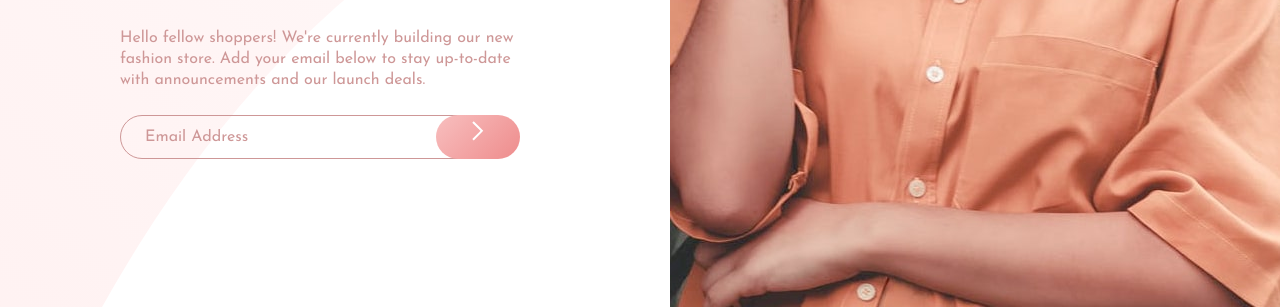
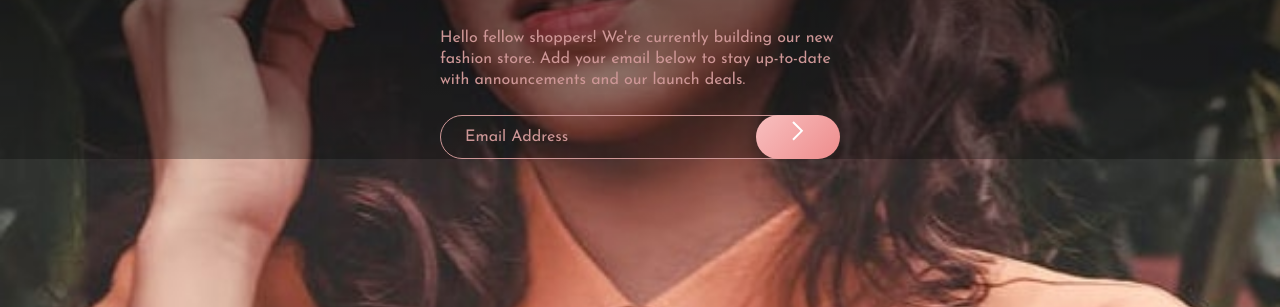
Before and after one commit to umutbozdag/FMA-Project-1, a plain HTML site: page index.html in a window 1280 px wide. Shown: the part 493-800 px from the top of the page. Drawn offline with Linux system fonts and the light colour scheme.

Commit message:
Add files via upload

```diff
--- a/index.html
+++ b/index.html
@@ -27,7 +27,8 @@
                     Add your email below to stay up-to-date with announcements and our launch deals.</p>
 
                 <div class="input-section">
-                    <input class="invalid" id="input-email" type="email" placeholder="Email Address" required>
+                    <input class="invalid" id="input-email" type="email" placeholder="Email Address"
+                        aria-labelledby="input-email">
                     <img class="icon-error" src="images/icon-error.svg" alt="Error icon" style="z-index: 99;">
                     <button onclick="validateEmail()"><img src="images/icon-arrow.svg" alt="Arrow icon"></button>
                 </div>
@@ -43,7 +44,6 @@
         </div>
     </main>
 
-
 </body>
 
 </html>
--- a/scss/_homepage.scss
+++ b/scss/_homepage.scss
@@ -3,12 +3,10 @@ $font-family: 'Josefin Sans',
 sans-serif;
 
 body {
-    background: url('/images/bg-pattern-desktop.svg');
+    background: url('../images/bg-pattern-desktop.svg');
     background-repeat: no-repeat;
     background-size: cover;
     font-family: $font-family;
-    height: 100vh;
-    background-position: center;
 }
 
 header {
@@ -183,7 +181,7 @@ main {
 @media only screen and (max-width: 768px) {
     body {
         background: linear-gradient(rgba(0, 0, 0, 1), rgba(0, 0, 0, 0.3)),
-            url('/images/hero-desktop.jpg');
+            url('../images/hero-desktop.jpg');
         background-size: cover;
         background-repeat: no-repeat;
     }
@@ -224,7 +222,7 @@ main {
 @media only screen and (max-width: 1024px) {
     body {
         background: linear-gradient(rgba(0, 0, 0, 1), rgba(0, 0, 0, 0.3)),
-            url('/images/hero-desktop.jpg');
+            url('../images/hero-desktop.jpg');
         background-size: cover;
         background-repeat: no-repeat;
     }
@@ -246,16 +244,15 @@ main {
                 .hero-desktop {
                     display: none;
                 }
-
             }
         }
     }
 }
 
-@media only screen and (max-width: 1200px) {
+@media only screen and (max-width: 1300px) {
     body {
         background: linear-gradient(rgba(0, 0, 0, 0.9), rgba(0, 0, 0, 0.3)),
-            url('/images/hero-desktop.jpg');
+            url('../images/hero-desktop.jpg');
         background-size: cover;
         background-repeat: no-repeat;
     }
@@ -277,7 +274,6 @@ main {
                 .hero-desktop {
                     display: none;
                 }
-
             }
         }
     }
```
Also changed, not shown: scss/main.css, 1 other file.
